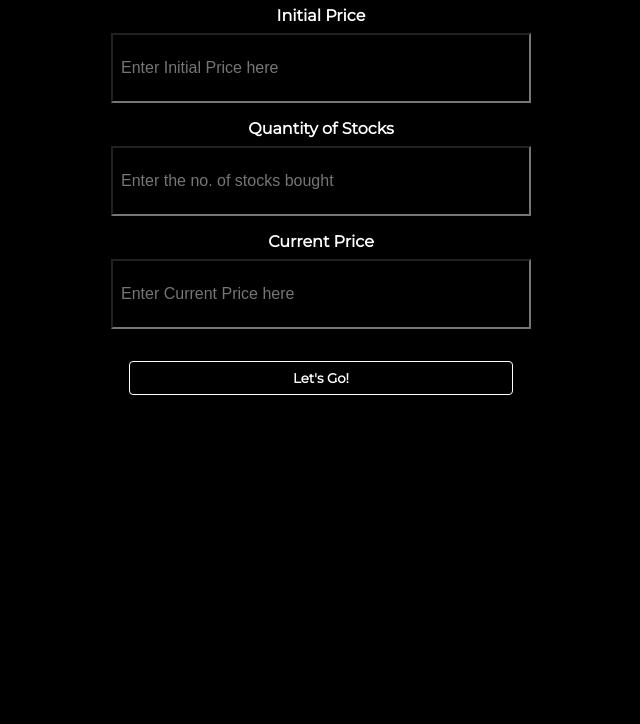
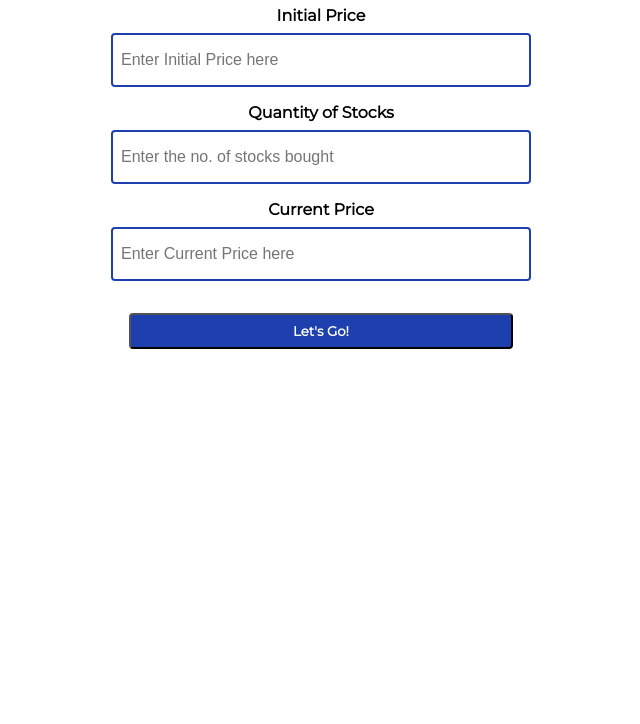
Before and after one commit to abhinavtk/Stock-Profit-or-Loss, a plain HTML site: page index.html in a window 1280 px wide. Shown: the part 76-800 px from the top of the page, without its empty margins (319-959 px from the left). Drawn offline with Linux system fonts and the light colour scheme.

Commit message:
Update app.js styles.css

```diff
--- a/app.js
+++ b/app.js
@@ -1,4 +1,4 @@
-const inputPrice = document.querySelector("#initial-price");
+const initialPrice = document.querySelector("#initial-price");
 const numberOfStocks = document.querySelector("#stocks-quantity");
 const currentPrice = document.querySelector("#current-price");
 const submitBtn = document.querySelector("#submit-btn");
@@ -24,7 +24,7 @@ function calculateProfitOrLoss(initial, quantity, current){
 }
 
 function submitHandler(){
-    var initial = inputPrice.value;
+    var initial = initialPrice.value;
     var quantity = numberOfStocks.value;
     var current = currentPrice.value;
     var validate = validateInput(initial, quantity, current);
--- a/styles.css
+++ b/styles.css
@@ -1,7 +1,8 @@
 @import url('https://fonts.googleapis.com/css2?family=Montserrat&display=swap');
 :root{
-    --primary-color: black;
-    --secondary-color: white;
+    --primary-color: white;
+    --secondary-color: black;
+    --violet-color : #1E40AF;
 }
 
 body{
@@ -21,20 +22,23 @@ input{
     display: block;
     margin: auto;
     margin-top: .5rem;
-    padding: 1.5rem .5rem;
+    padding: 1rem .5rem;
     width: 25rem;
     font-size: 1rem;
     background-color: var(--primary-color);
     color: var(--secondary-color);
+    border: 2px solid var(--violet-color);
+    border-radius: .25rem;
 }
+
 button {
     display: block;
     margin: auto;
     margin-top: 1rem;
-    background-color: var(--primary-color);
-    color: var(--secondary-color);
+    background-color: var(--violet-color);
+    color: var(--primary-color);
     padding: .5rem;
-    border: 1px solid var(--secondary-color);
+    border: 1pxs solid #1E40AF;
     border-radius: .25rem;
     font-weight: bold;
     font-family: 'Montserrat', sans-serif;
```
